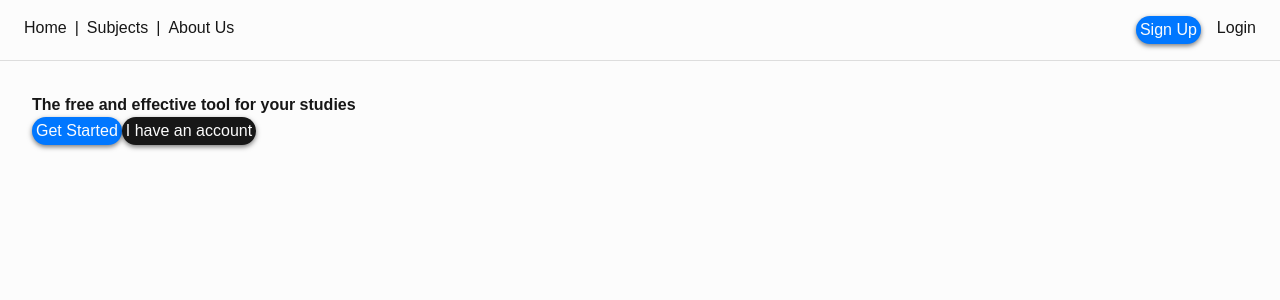
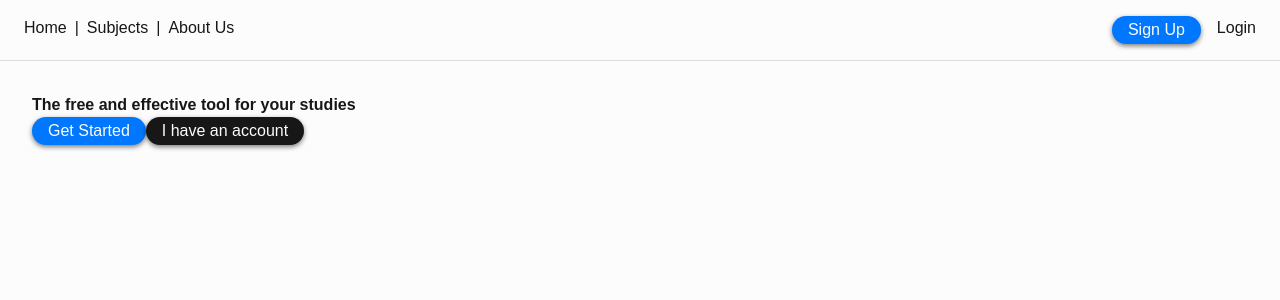
Before and after one commit to thomassrmcardle/Study-Guide, a Next.js app in the folder guide-app/: page / in a window 1280 px wide. Shown: the top 300 px of the page. Built offline with nearby package versions, Linux system fonts and the light colour scheme.

Commit message:
Improved side padding of buttons.

```diff
--- a/guide-app/src/styles/globals.css
+++ b/guide-app/src/styles/globals.css
@@ -56,7 +56,7 @@ nav a {
 }
 
 .button {
-  padding: 0.125rem 0.25rem;
+  padding: 0.125rem 1rem;
   background: var(--accent);
   color: var(--white) !important;
   border-radius: 16px;
```
